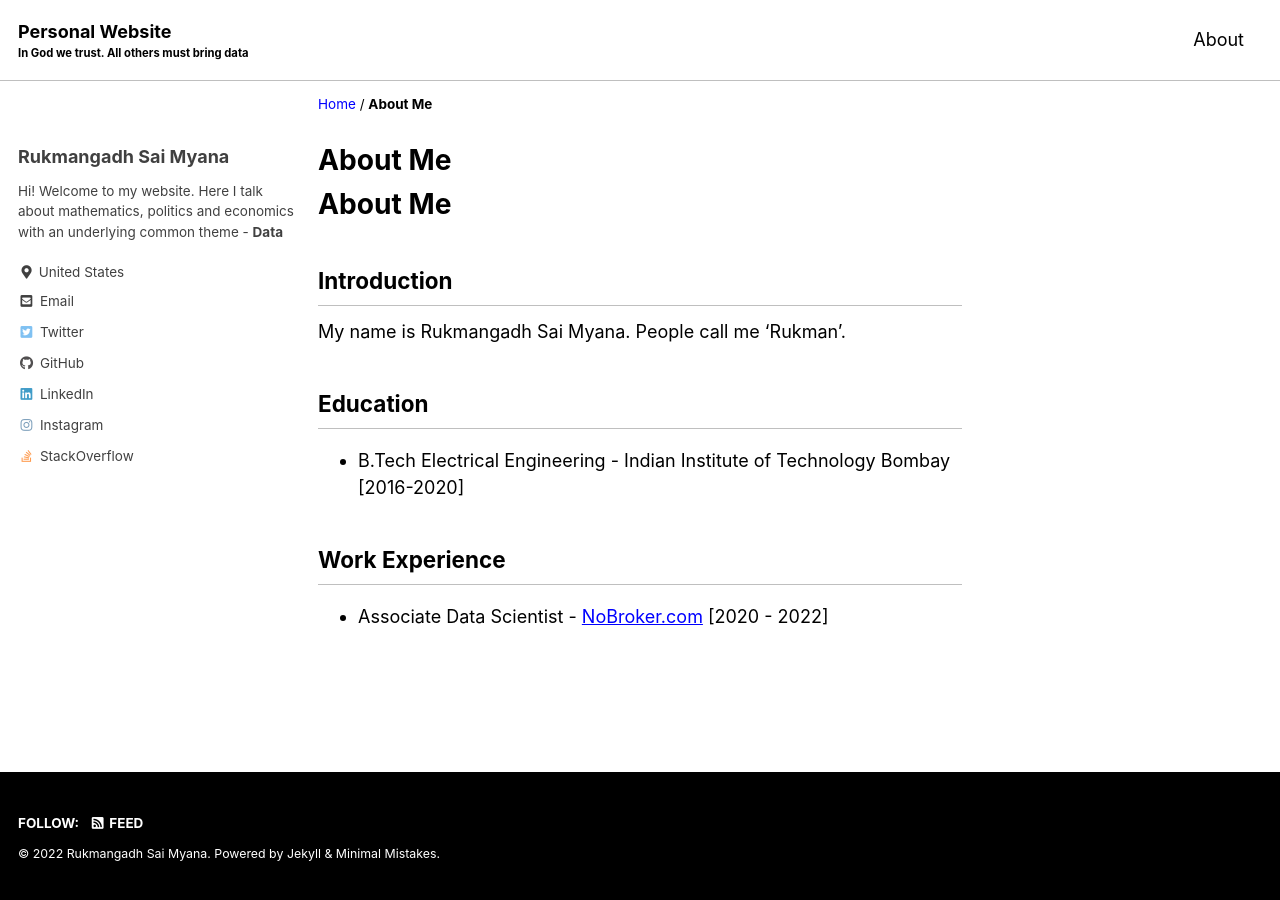
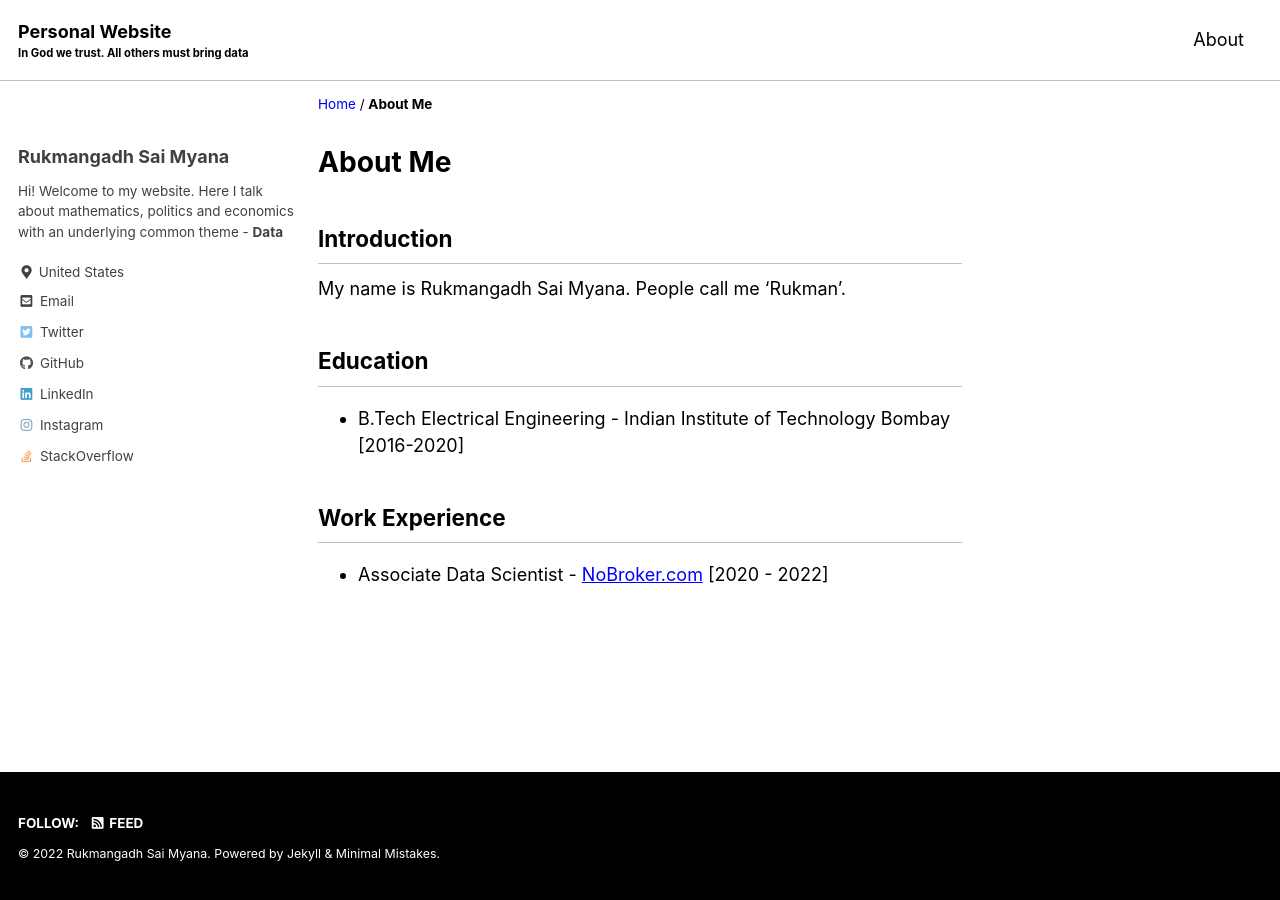
Before and after one commit to braceletboy/braceletboy.github.io, a Jekyll site: the page built from _pages/about.md, in a window 1280 px wide. Built offline with Jekyll 4.4.1, drawn with Linux system fonts in a browser that asks for light colours; cached includes are drawn as plain includes; our own code applies the rules of GitHub Pages for plain Markdown files.

```diff
--- a/_layouts/single.html
+++ b/_layouts/single.html
@@ -24,14 +24,14 @@ layout: default
     {% if page.last_modified_at %}<meta itemprop="dateModified" content="{{ page.last_modified_at | date_to_xmlschema }}">{% endif %}
 
     <div class="page__inner-wrap">
-      {% unless page.header.overlay_color or page.header.overlay_image %}
+      <!-- {% unless page.header.overlay_color or page.header.overlay_image %}
         <header>
           {% if page.title %}<h1 id="page-title" class="page__title p-name" itemprop="headline">
             <a href="{{ page.url | absolute_url }}" class="u-url" itemprop="url">{{ page.title | markdownify | remove: "<p>" | remove: "</p>" }}</a>
           </h1>{% endif %}
           {% include page__meta.html %}
         </header>
-      {% endunless %}
+      {% endunless %} -->
 
       <section class="page__content e-content" itemprop="text">
         {% if page.toc %}
```
Also changed, not shown: _pages/about.md (+0 -1 lines).
